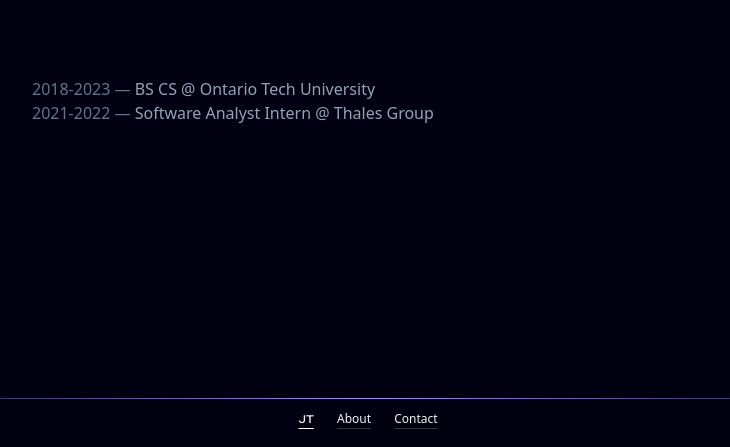
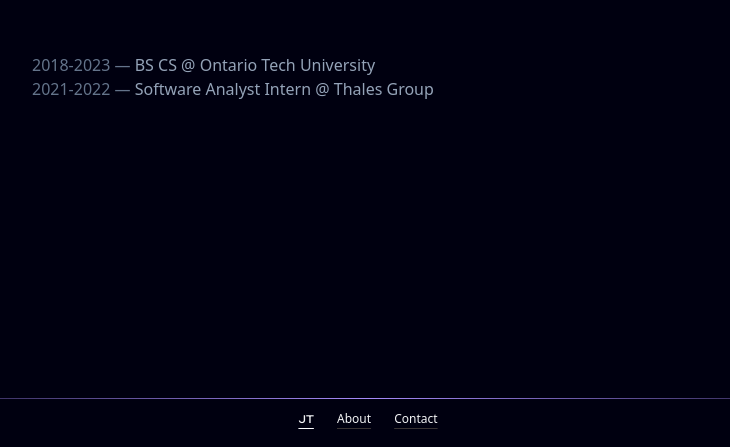
Before and after one commit to JustinT-compsci/portfolio, a website: page dist/index.html in a window 1280 px wide. Shown: the part 353-800 px from the top of the page, without its empty margins (272-1002 px from the left). Drawn offline with Linux system fonts and the light colour scheme.

Commit message:
intro edit

```diff
--- a/dist/index.html
+++ b/dist/index.html
@@ -119,7 +119,7 @@
           </div>
           <!-- Recent -->
           <div class="flex">
-            <div class="mt-20 text-slate-400">
+            <div class="mt-14 text-slate-400">
               <p>
                 <span class="text-slate-500">
                   2018-2023 —
```
Also changed, not shown: dist/output.css.
